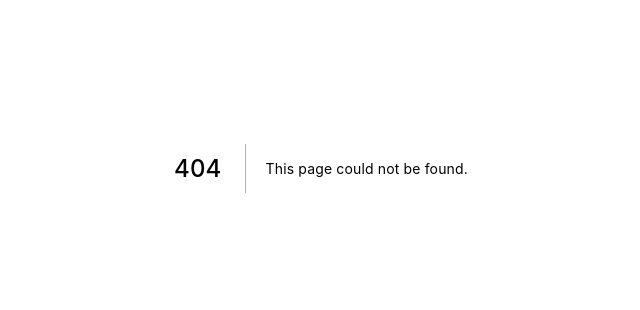
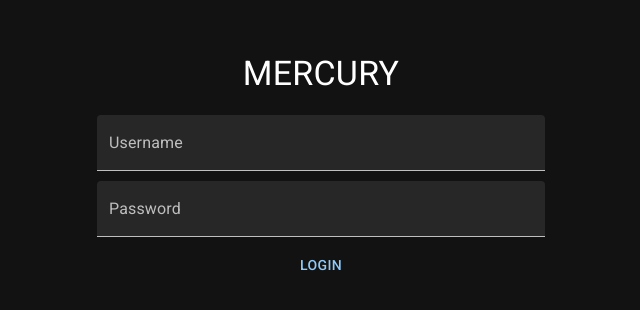
Before and after one commit to Manquit-Devs/mercury_f, a Next.js app: page /login in a window 1280 px wide. Before the commit this address had no page. Shown: the part 232-542 px from the top of the page, without its empty margins (319-959 px from the left). Built offline with nearby package versions, Linux system fonts and the light colour scheme.

Commit message:
Create login page layout

```diff
--- /dev/null
+++ b/pages/login/index.tsx
@@ -0,0 +1,50 @@
+import { Box, Button, Grid, TextField, Typography } from "@mui/material";
+import type { NextPage } from "next";
+
+const Login: NextPage = () => {
+  return (
+    <Box
+      width="100%"
+      height="100vh"
+      display="flex"
+      alignItems="center"
+      justifyContent="center"
+    >
+      <Box
+        width="100%"
+        display="flex"
+        flexDirection="column"
+        alignItems="center"
+      >
+        <Box mb="20px">
+          <Typography variant="h4" component="div" sx={{ flexGrow: 1 }}>
+            MERCURY
+          </Typography>
+        </Box>
+
+        <Box
+          component="form"
+          display="grid"
+          gap="10px"
+          width={{
+            xs: "90%",
+            md: "70%",
+            lg: "35%",
+            xl: "30%",
+          }}
+        >
+          <TextField label="Username" variant="filled" fullWidth />
+          <TextField
+            label="Password"
+            variant="filled"
+            type="password"
+            fullWidth
+          />
+          <Button fullWidth>Login</Button>
+        </Box>
+      </Box>
+    </Box>
+  );
+};
+
+export default Login;
```
Also changed, not shown: components/DeployTable.tsx (added, +139 -0 lines), pages/deploy/index.tsx (+12 -142 lines).
